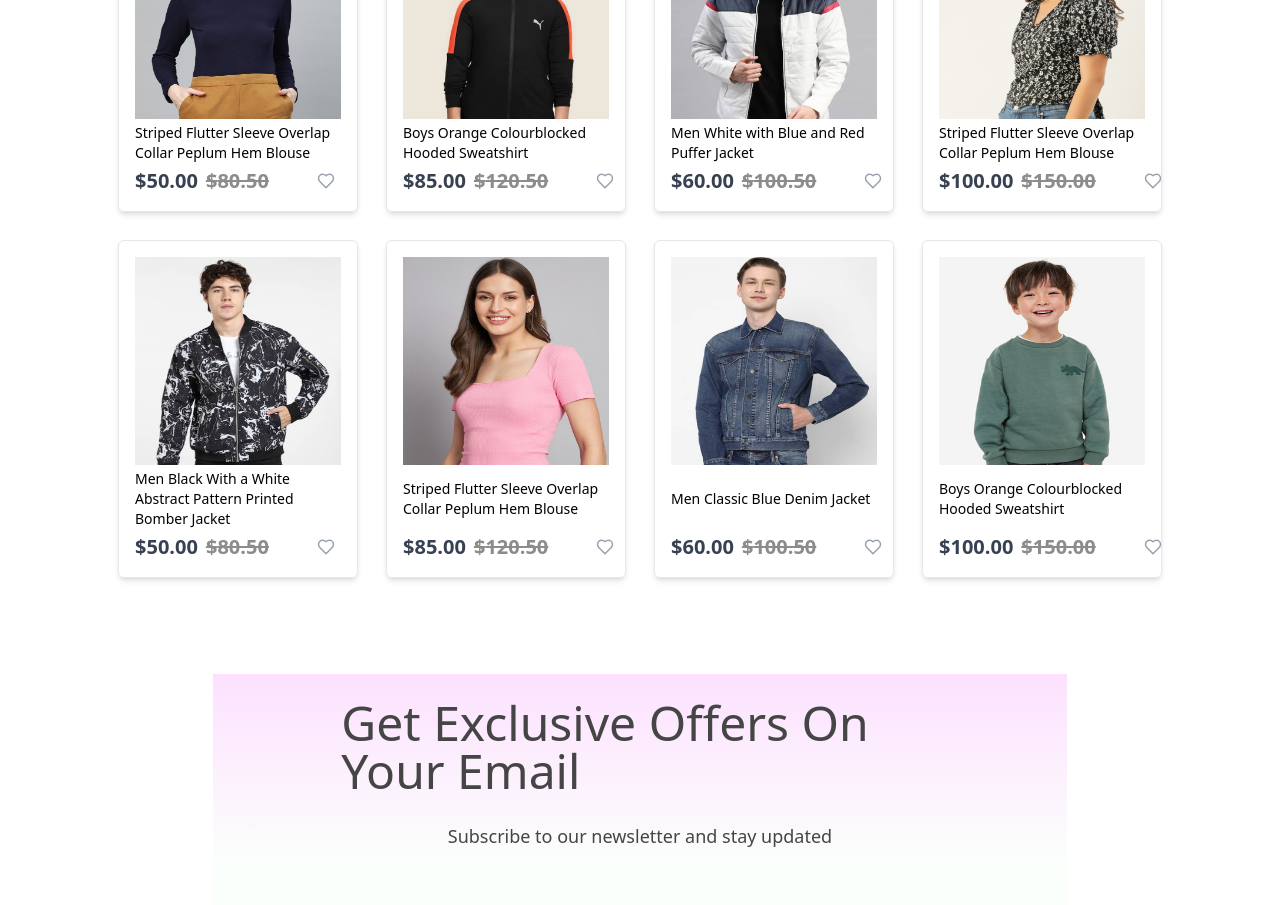
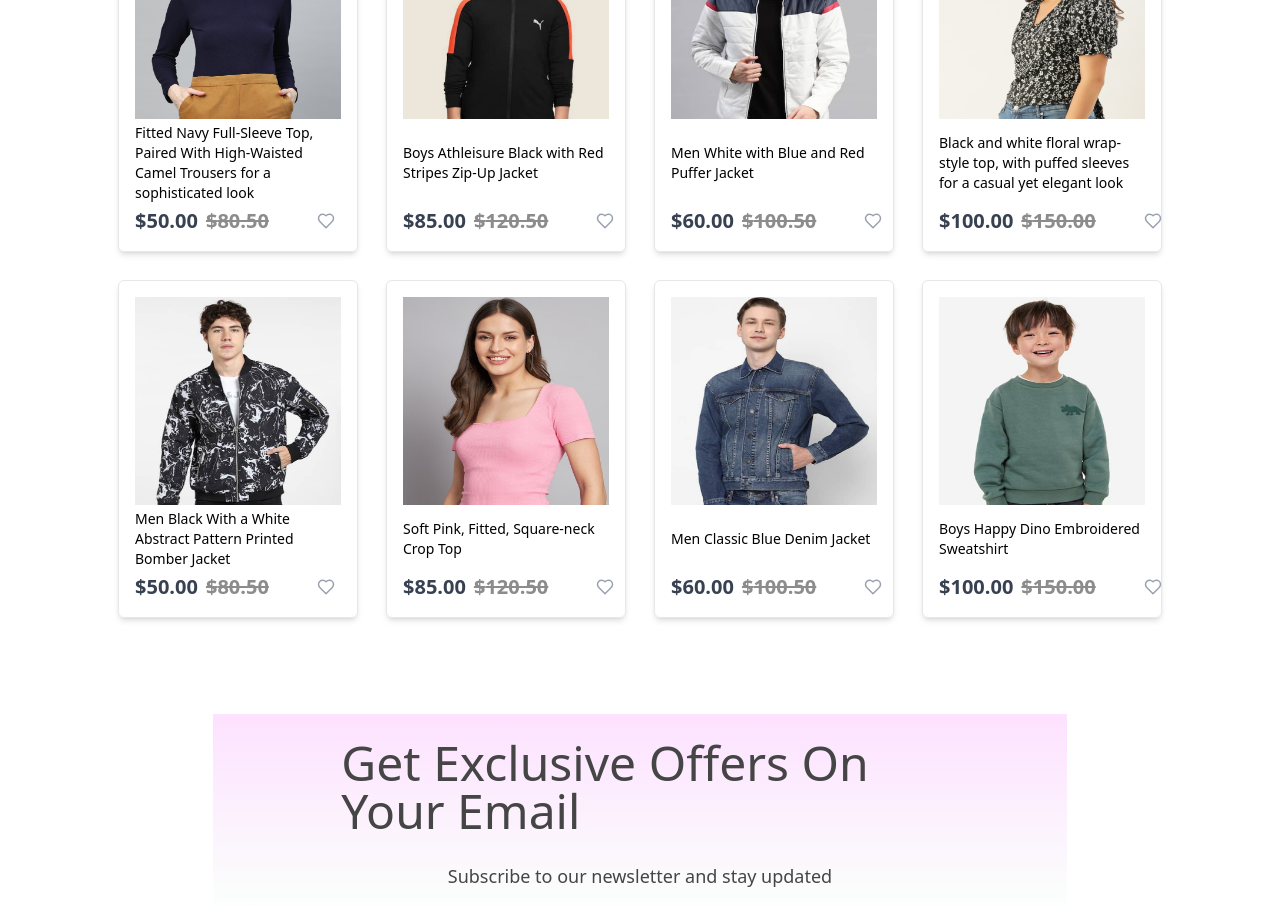
Before and after one commit to rdxnandi/ecommerce-website, a React (Vite) app: page / in a window 1280 px wide. Shown: the part 2320-3225 px from the top of the page. Built offline with nearby package versions, Linux system fonts and the light colour scheme; no server answers.

Commit message:
minor changes

```diff
--- a/src/components/assets/all_product.js
+++ b/src/components/assets/all_product.js
@@ -294,7 +294,7 @@ let all_product = [
   },
   {
     id: 33,
-    name: "Boys Orange Colourblocked Hooded Sweatshirt",
+    name: "Boys Casual Navy Sweatshirt",
     category: "kid",
     image: p33_img,
     new_price: 119.0,
@@ -302,7 +302,7 @@ let all_product = [
   },
   {
     id: 34,
-    name: "Boys Orange Colourblocked Hooded Sweatshirt",
+    name: "Boys Padded Dark Blue Windbreaker Jacket",
     category: "kid",
     image: p34_img,
     new_price: 67.0,
@@ -310,7 +310,7 @@ let all_product = [
   },
   {
     id: 35,
-    name: "Boys Orange Colourblocked Hooded Sweatshirt",
+    name: "Boys Athleisure Black with Red Stripes Zip-Up Jacket",
     category: "kid",
     image: p35_img,
     new_price: 76.0,
@@ -318,7 +318,7 @@ let all_product = [
   },
   {
     id: 36,
-    name: "Boys Orange Colourblocked Hooded Sweatshirt",
+    name: "Boys Sporty Black and White Tracksuit",
     category: "kid",
     image: p36_img,
     new_price: 82.0,
--- a/src/components/assets/new_collections.js
+++ b/src/components/assets/new_collections.js
@@ -10,14 +10,14 @@ import p8_img from "./product_28.png";
 let new_collections = [
   {
     id: 12,
-    name: "Striped Flutter Sleeve Overlap Collar Peplum Hem Blouse",
+    name: "Fitted Navy Full-Sleeve Top, Paired With High-Waisted Camel Trousers for a sophisticated look",
     image: p1_img,
     new_price: 50.0,
     old_price: 80.5,
   },
   {
     id: 35,
-    name: "Boys Orange Colourblocked Hooded Sweatshirt",
+    name: "Boys Athleisure Black with Red Stripes Zip-Up Jacket",
     image: p2_img,
     new_price: 85.0,
     old_price: 120.5,
@@ -31,7 +31,7 @@ let new_collections = [
   },
   {
     id: 8,
-    name: "Striped Flutter Sleeve Overlap Collar Peplum Hem Blouse",
+    name: "Black and white floral wrap-style top, with puffed sleeves for a casual yet elegant look",
     image: p4_img,
     new_price: 100.0,
     old_price: 150.0,
@@ -45,7 +45,7 @@ let new_collections = [
   },
   {
     id: 2,
-    name: "Striped Flutter Sleeve Overlap Collar Peplum Hem Blouse",
+    name: "Soft Pink, Fitted, Square-neck Crop Top",
     image: p6_img,
     new_price: 85.0,
     old_price: 120.5,
@@ -59,7 +59,7 @@ let new_collections = [
   },
   {
     id: 28,
-    name: "Boys Orange Colourblocked Hooded Sweatshirt",
+    name: "Boys Happy Dino Embroidered Sweatshirt",
     image: p8_img,
     new_price: 100.0,
     old_price: 150.0,
```
